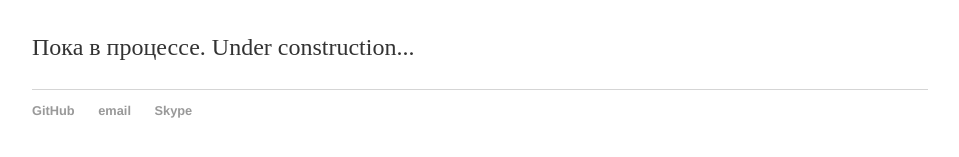
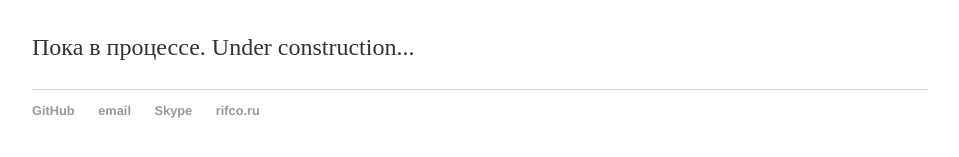
Before and after one commit to komstin/komstin.github.io, a Jekyll site: the page built from index.html, in a window 1280 px wide. Shown: the part 166-323 px from the top of the page, without its empty margins (160-1119 px from the left). Built offline with Jekyll 4.4.1, drawn with Linux system fonts in a browser that asks for light colours.

Commit message:
Update default.html

```diff
--- a/_layouts/default.html
+++ b/_layouts/default.html
@@ -23,6 +23,7 @@
 	        		<li><a href="https://github.com/komstin">GitHub</a></li>
 	        		<li><a href="mailto:kl@rifco.ru">email</a></li>
               			<li><a href="skype:komstin?chat">Skype</a></li>
+	        		<li><a href="https://rifco.ru/">rifco.ru</a></li>
 				</ul>
 			</footer>
 		</body>
```
